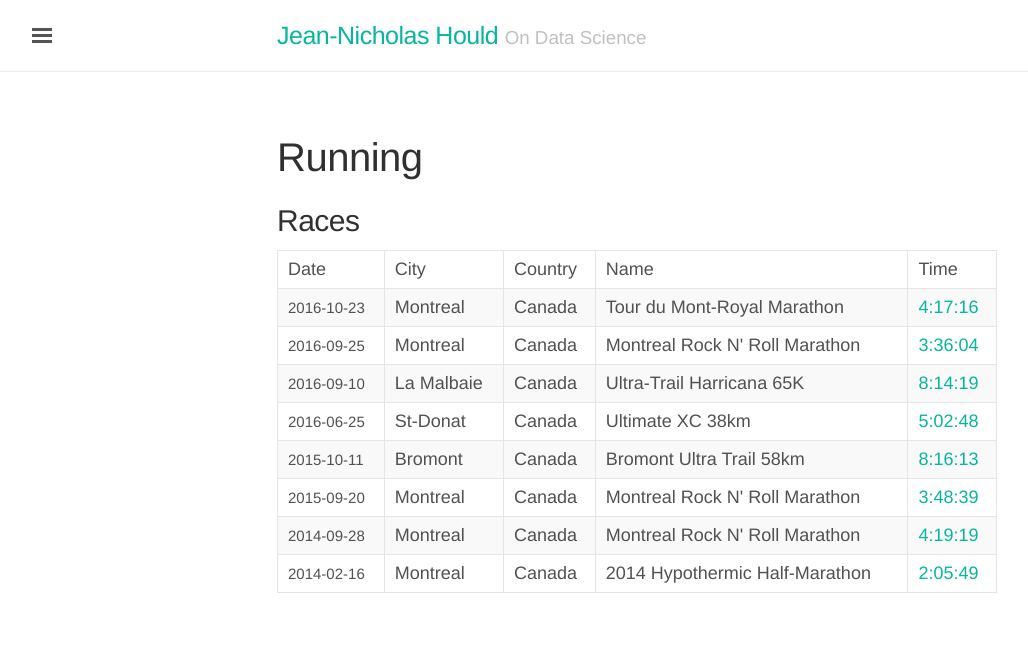
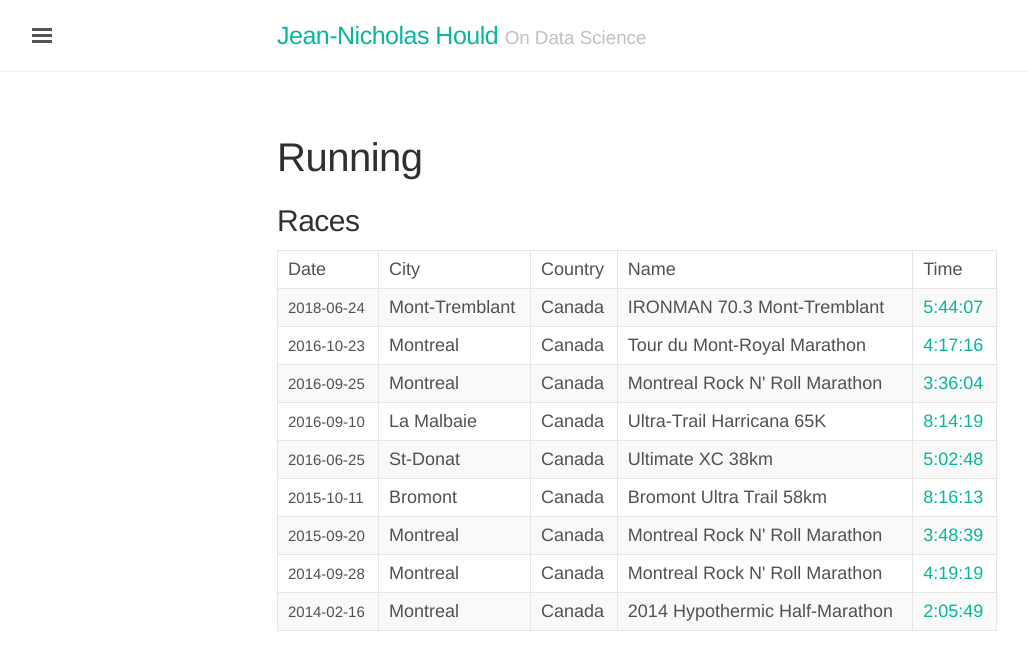
Before and after one commit to nickhould/nickhould.github.io, a Jekyll site: the page built from marathons.md, in a window 1280 px wide. Shown: the top 670 px of the page, without its empty margins (3-1031 px from the left). Built offline with Jekyll 4.4.1, drawn with Linux system fonts in a browser that asks for light colours; nearby versions of some CDN libraries; a script that is not in the unit is left out; comment, search, counter and statistics services are not loaded.

Commit message:
Add half ironman

```diff
--- a/marathons.md
+++ b/marathons.md
@@ -11,6 +11,13 @@
         <td>Name</td>
         <td>Time</td>
     </thead>
+    <tr>
+        <td><small>2018-06-24</small></td>
+        <td>Mont-Tremblant</td>
+        <td>Canada</td>
+        <td>IRONMAN 70.3 Mont-Tremblant</td>
+        <td><a href="https://www.strava.com/activities/1671608372">5:44:07</a></td>
+    </tr>
     <tr>
         <td><small>2016-10-23</small></td>
         <td>Montreal</td>
```
